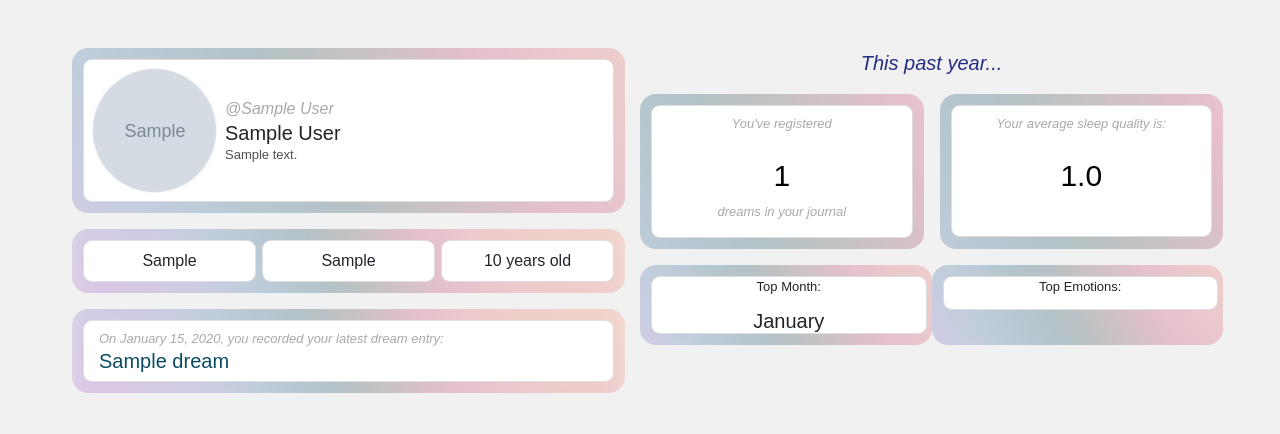
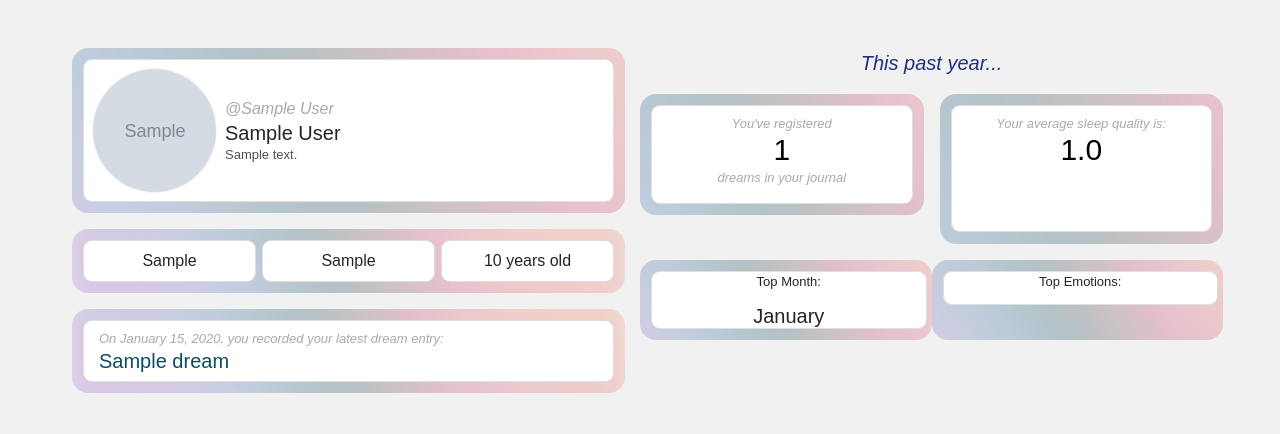
Before and after one commit to imaginethinking/lunar-somnio, a Django app: page /lunar_somnio/profile/ in a window 1280 px wide. Shown: the part 126-560 px from the top of the page. Run offline with Django 3.2, Linux system fonts and the light colour scheme; a user stored in the database is signed in; tables that the repository leaves empty hold one stand-in row (values such as "Sample post"); grey boxes marked "Sample" are stand-in pictures; some libraries are stand-ins or nearby versions; some web fonts are replaced.

Commit message:
Profile Page CSS change

```diff
--- a/static/CSS/style.css
+++ b/static/CSS/style.css
@@ -156,6 +156,8 @@ body {
   font-size: 30px;
   text-align: center;
   color: black;
+  margin-top: -10%;
+  margin-bottom: 0;
 }
 
 .profile-subtitles {
```
